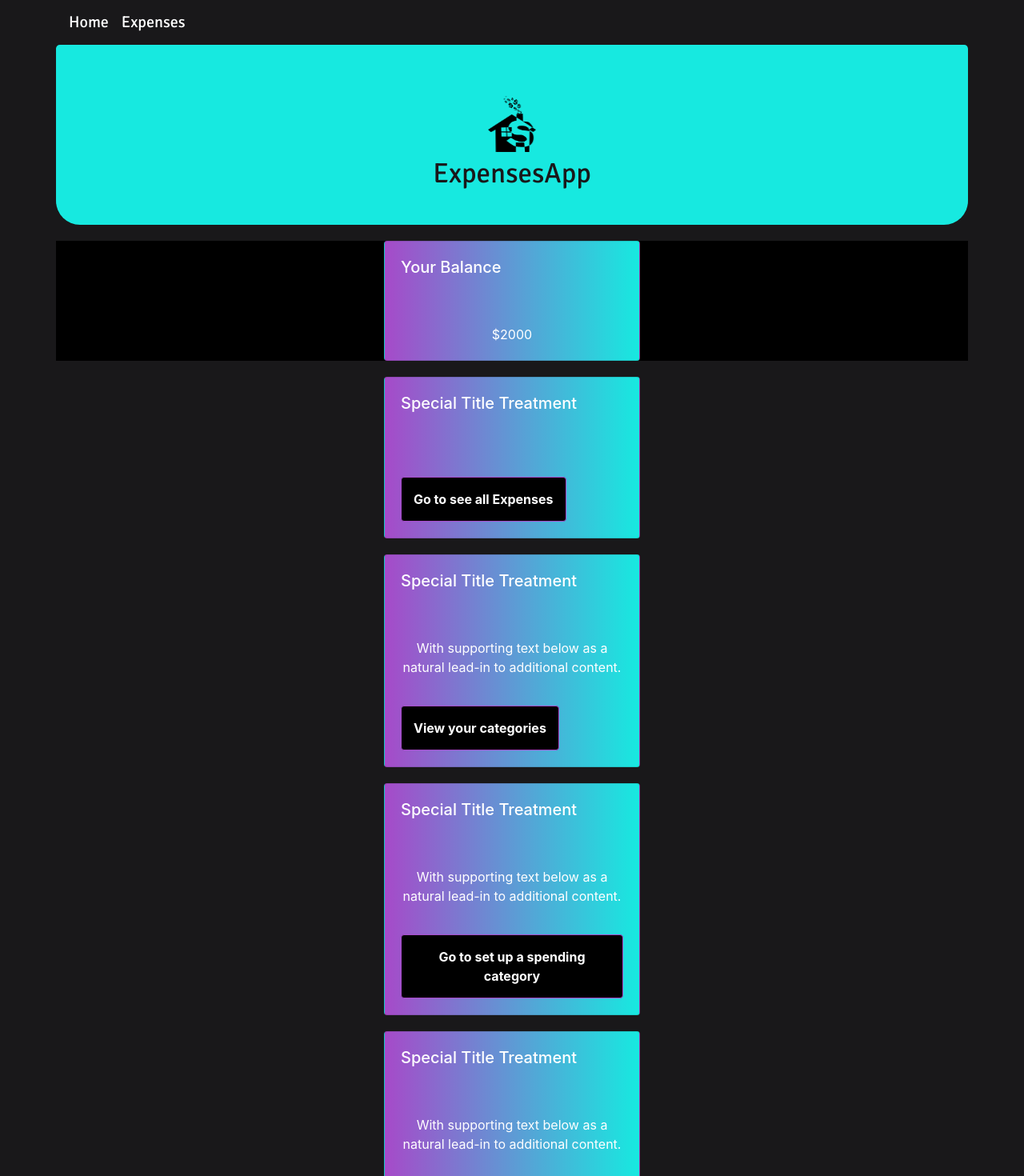
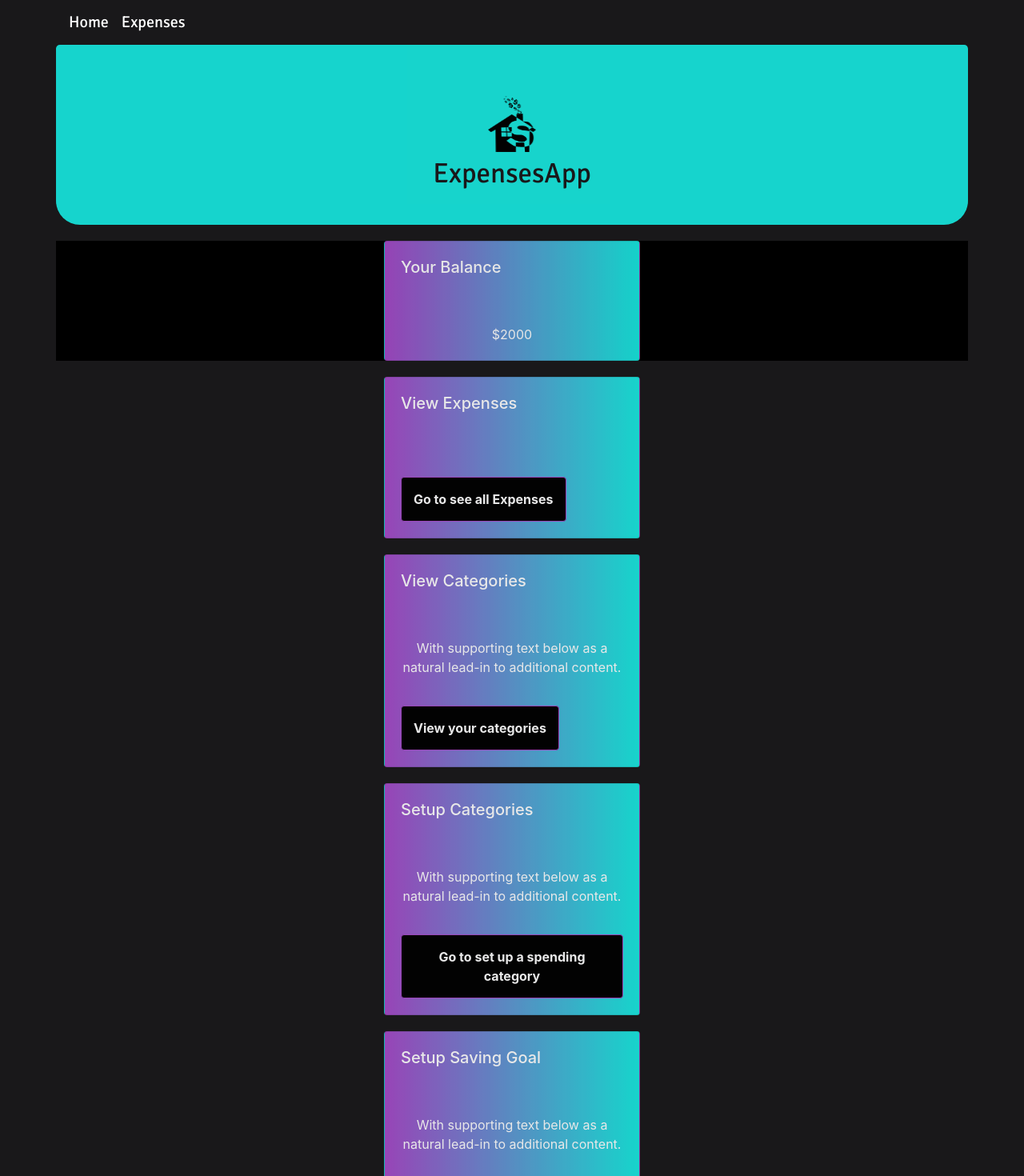
Before and after one commit to ElliLoes/project3_ExpenseApp, a React (Create React App) app in the folder client/: page / in a window 1280 px wide. Shown: the top 1470 px of the page at 80% size. Built offline with nearby package versions, Linux system fonts and the light colour scheme.

Commit message:
Adding LoaderBtn LoginPage

```diff
--- a/client/src/components/Jumbotron/style.css
+++ b/client/src/components/Jumbotron/style.css
@@ -15,6 +15,7 @@ background-image: ('expenseApp.png');
 margin-bottom: 0;
 border-bottom-left-radius: 30px;
 border-bottom-right-radius: 30px;
+opacity: .9;
 }
 
 img {
--- a/client/src/pages/Home/index.js
+++ b/client/src/pages/Home/index.js
@@ -18,22 +18,22 @@ class Home extends React.Component {
                 </Card>
                 </div>
                 <Card body>
-                    <Card.Title>Special Title Treatment</Card.Title>
+                    <Card.Title>View Expenses</Card.Title>
                     <Card.Text><i class="far fa-cash-register"></i></Card.Text>
                     <Button className="navBtn" onClick={() => window.location.href = "/expenses"}>Go to see all Expenses</Button>
                 </Card>
                 <Card body>
-                    <Card.Title>Special Title Treatment</Card.Title>
+                    <Card.Title>View Categories</Card.Title>
                     <Card.Text>With supporting text below as a natural lead-in to additional content.</Card.Text>
                     <Button className="navBtn">View your categories</Button>
                 </Card>
                 <Card body>
-                    <Card.Title>Special Title Treatment</Card.Title>
+                    <Card.Title>Setup Categories</Card.Title>
                     <Card.Text>With supporting text below as a natural lead-in to additional content.</Card.Text>
                     <Button className="navBtn">Go to set up a spending category</Button>
                 </Card>
                 <Card body>
-                    <Card.Title>Special Title Treatment</Card.Title>
+                    <Card.Title>Setup Saving Goal</Card.Title>
                     <Card.Text>With supporting text below as a natural lead-in to additional content.</Card.Text>
                     <Button className="navBtn">Setup your spending goals</Button>
                 </Card>
--- a/client/src/pages/Home/style.css
+++ b/client/src/pages/Home/style.css
@@ -2,6 +2,7 @@
     margin: 20px auto;
     max-width: 320px;
     background-image: linear-gradient(-90deg, #17E9E0, #a64ac9);
+    opacity:.9;
 }
 
 .navBtn {
--- a/client/src/pages/LoginPage/index.js
+++ b/client/src/pages/LoginPage/index.js
@@ -4,10 +4,12 @@ import Button from 'react-bootstrap/Button';
 import "./style.css";
 import API from "../../utils/API";
 import Jumbotron from "../../components/Jumbotron";
+import LoaderBtn from "../../components/LoaderBtn";
 
 export default function Login(props) {
   const [email, setEmail] = useState("");
   const [password, setPassword] = useState("");
+  const [isLoading, setIsLoading] = useState(false);
   const [emailValid, setEmailValid] = useState(true);
 
   function validateForm() {
@@ -15,12 +17,14 @@ export default function Login(props) {
   }
 
   function handleSubmit(event) {
+    setIsLoading(true);
     setEmailValid(true);
     event.preventDefault();
     API.loginUser({ email: email, password: password })
       .then(res => props.history.push("/home"))
       .catch(err => {
         console.log(err);
+        setIsLoading(false);
         setEmailValid(false)
       });
   }
@@ -51,9 +55,15 @@ export default function Login(props) {
           />
         </Form.Group>
         <br></br>
-        <Button block bsSize="large" disabled={!validateForm()} type="submit">
-          Login
-        </Button>
+        <LoaderBtn
+                    block
+                    type="submit"
+                    bsSize="large"
+                    isLoading={isLoading}
+                    disabled={!validateForm()}
+                >
+                    Login
+                </LoaderBtn>
         <br></br>
         <p>
           <a href="/signup">Don't have an account already?<br/> Signup here!</a>
```
